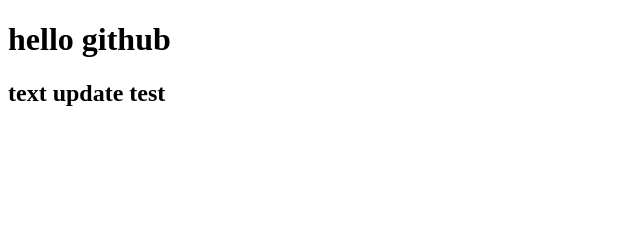
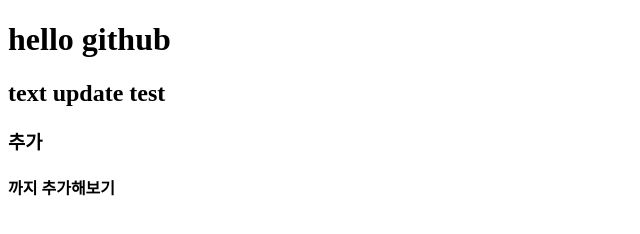
Before and after one commit to githubjjunyeop/github_test, a plain HTML site: page index.html in a window 1280 px wide. Shown: the whole page, without its empty margins (0-640 px from the left). Drawn offline with Linux system fonts and the light colour scheme.

Commit message:
updateh4

```diff
--- a/index.html
+++ b/index.html
@@ -9,6 +9,8 @@
 
 		<h1>hello github</h1>
 		<h2>text update test</h2>
+		<h3>추가</h3>
+		<h4>까지 추가해보기</h4>
 
 </body>
 </html>
```
